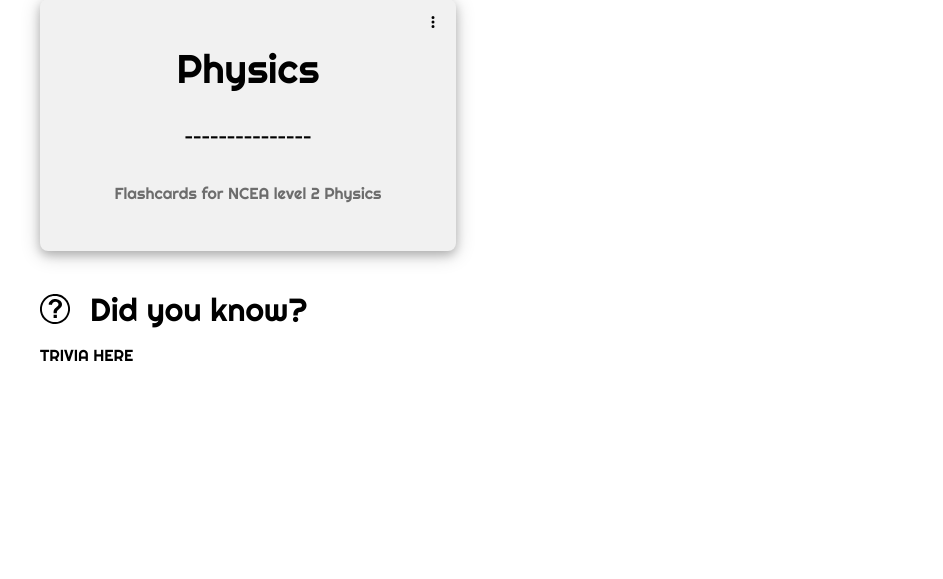
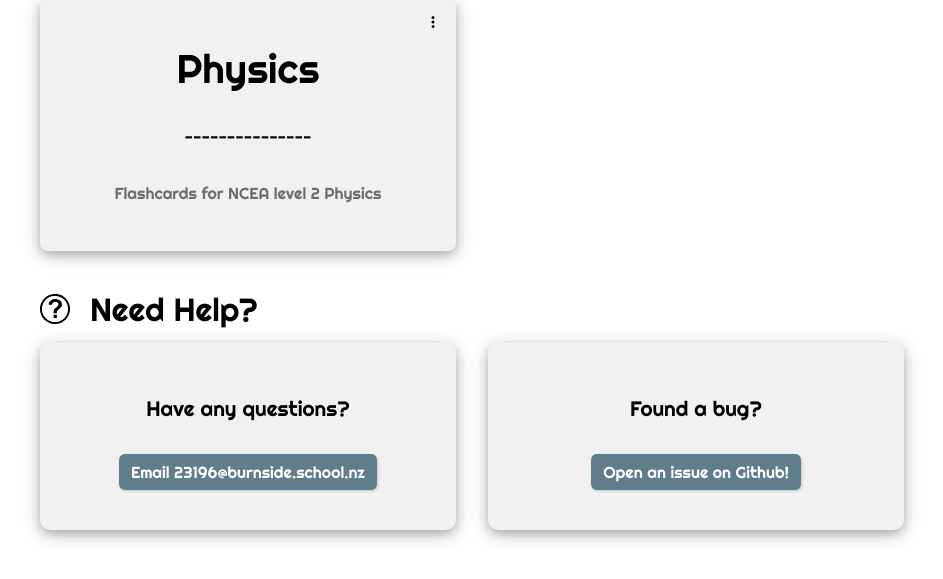
Before and after one commit to Sho-Wadamori/Flashcard, a Flask app: page / in a window 1280 px wide. Shown: the part 741-1320 px from the top of the page, without its empty margins (168-1111 px from the left). Before the commit the page ends 1102 px from the top, so only its background shows below. Run offline with Flask 3, Linux system fonts and the light colour scheme; data comes from the database, SQL or seed files in the repository.

Commit message:
changed trivia section to a help contact, made gap between elements more consistent,  added profile tabs to the settings page, fixed settings error message

```diff
--- a/app.py
+++ b/app.py
@@ -2088,7 +2088,7 @@ def settings():
         session.pop('username', None)
         session.pop('userID', None)
         flash("""
-            ⚠ You Are Not Logged In. Please Log In to Change Themes.
+            ⚠ You Are Not Logged In. Please Log In to Change Settings.
         """, "error")
         return redirect(url_for('home'))
 
--- a/static/css/homepage.css
+++ b/static/css/homepage.css
@@ -53,7 +53,7 @@
 .statsContainer {
   display: flex;
   flex-direction: row;
-  gap: 50px;
+  gap: 2em;
   padding: 0 30px;
   justify-content: center;
 }
--- a/static/css/profile.css
+++ b/static/css/profile.css
@@ -1,12 +1,12 @@
 /* ----- Profile ----- */
 .profileTabContainer {
-    display: flex;
-    align-items: center;
-    justify-content: space-around;
+    display: grid;
+    grid-template-columns: 1fr 1fr 1fr;
+    gap: 2em;
 }
 .profileTabs {
     height: 50px;
-    width: 25%;
+    width: 100%;
 }
 
 
@@ -135,7 +135,7 @@
     align-items: center;
     gap: 150px;
     margin: 0px 14px;
-    margin-top: 30px;
+    margin-top: 2.5em;
 }
 .statsUserInfo {
     display: flex;
@@ -168,9 +168,9 @@
 .responseStatsContainer {
     display: grid;
     grid-template-columns: 1fr 1fr;
-    gap: 30px;
+    gap: 2em;
     margin: 0px 14px;
-    margin-top: 30px;
+    margin-top: 2em;
 }
 .responseStats{
     display: grid;
@@ -224,7 +224,7 @@
 }
 .historyTable {
     margin: 0px 14px;
-    margin-top: 30px;
+    margin-top: 2em;
     width: auto;
     border-collapse: collapse;
 }
--- a/templates/homepage.html
+++ b/templates/homepage.html
@@ -139,10 +139,17 @@
 
     <br><div class="categoryHeaders">
         {% include "icons/questionMark.html" %}
-        <h2>Did you know?</h2>
+        <h2>Need Help?</h2>
     </div>
-    <div>
-        TRIVIA HERE
+    <div style="display: grid; grid-template-columns: 1fr 1fr; gap: 2em;">
+        <div style="display: flex; flex-direction: column; text-align: center; gap: 20px; background-color: var(--secondary-bg-color); border-radius: 10px; box-shadow: 0 4px 10px 0 var(--shadow-color), 0 4px 20px 0 var(--shadow-color); padding: 40px;">
+            <h4>Have any questions?</h3>
+            <a href="mailto:23196@burnside.school.nz"><button>Email 23196@burnside.school.nz</button></a>
+        </div>
+        <div style="display: flex; flex-direction: column; text-align: center; gap: 20px; background-color: var(--secondary-bg-color); border-radius: 10px; box-shadow: 0 4px 10px 0 var(--shadow-color), 0 4px 20px 0 var(--shadow-color); padding: 40px;">
+            <h4>Found a bug?</h4>
+            <a href="https://github.com/Sho-Wadamori/Flashcard/issues" target="_blank"><button>Open an issue on Github!</button></a>
+        </div>
     </div>
 </div>
 
```
Also changed, not shown: plan.txt (+0 -13 lines), templates/settings.html (+7 -0 lines).
